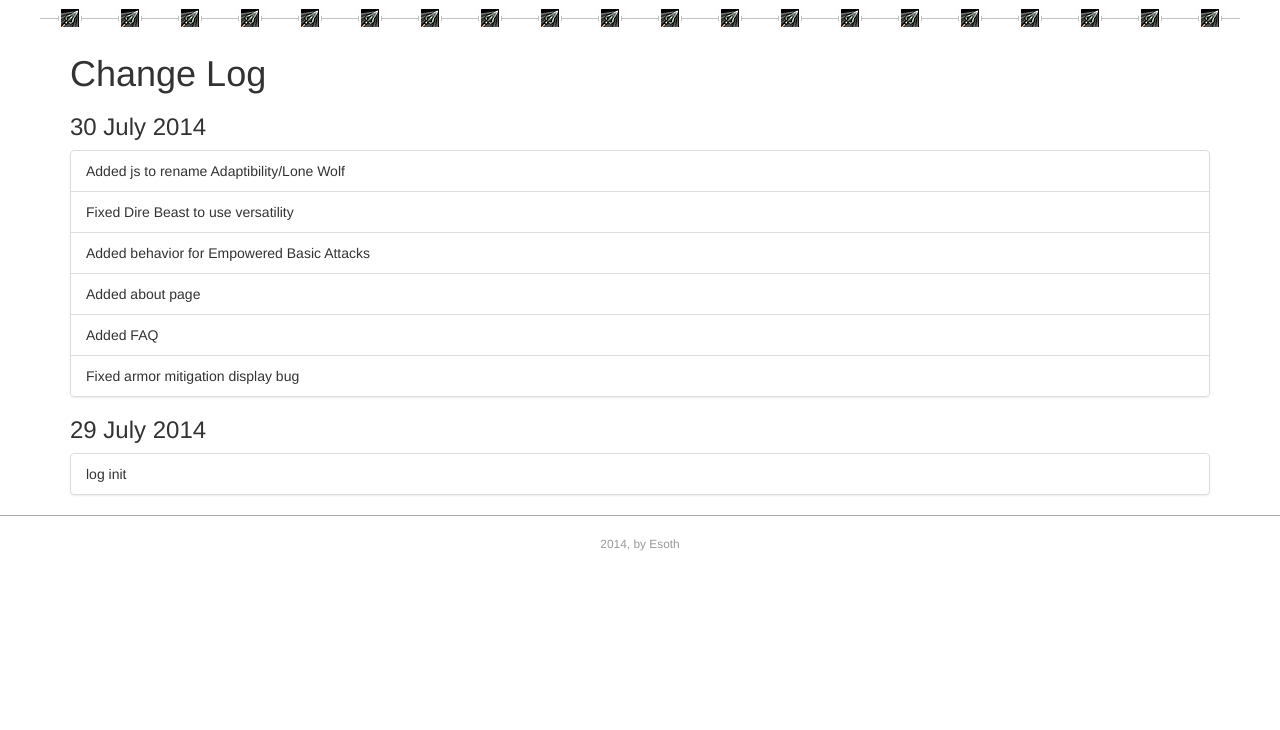
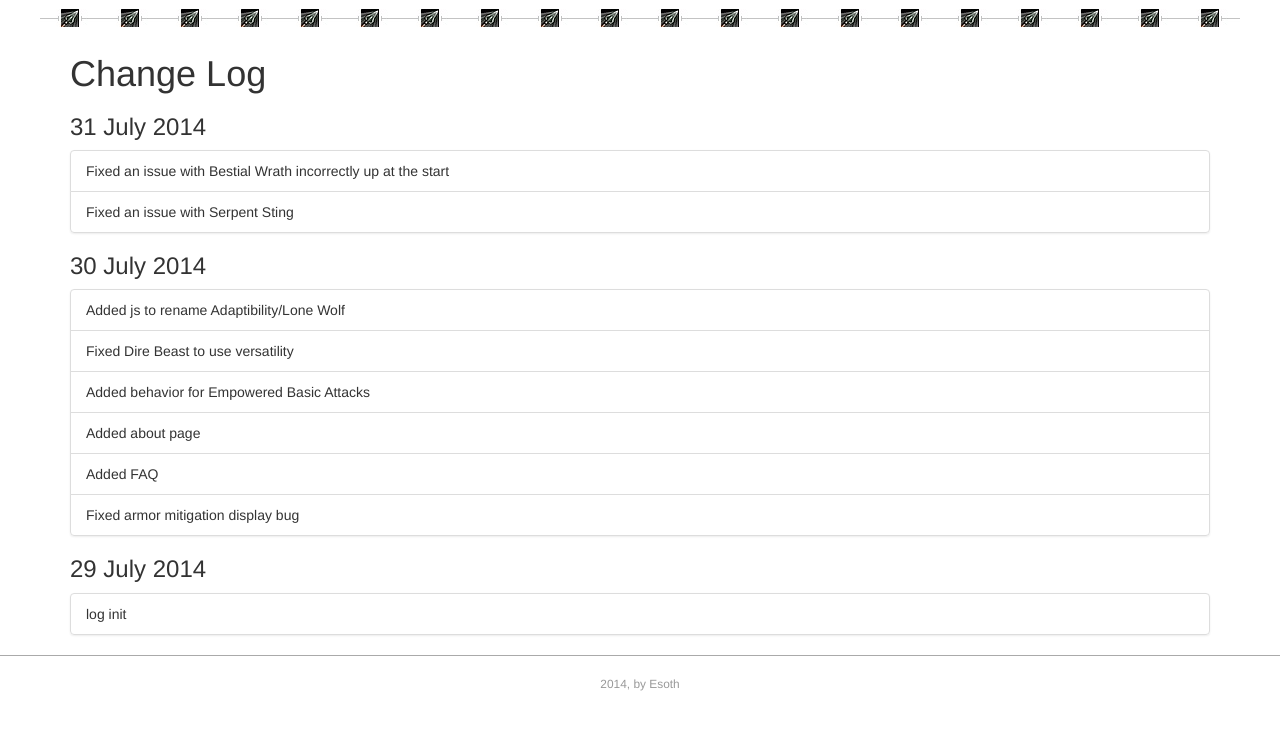
Before and after one commit to esoth/hunter, a Django app: template templates/changelog.html in a window 1280 px wide. Shown: the part 51-781 px from the top of the page. Run offline with Django 3.2, Linux system fonts and the light colour scheme; the template is opened without the code that fills it, so the values that code supplies are empty; some libraries are stand-ins or nearby versions.

Commit message:
fix sv issue

```diff
--- a/templates/changelog.html
+++ b/templates/changelog.html
@@ -4,6 +4,12 @@
 {% block content %}
   <div class="container">
     <h1>Change Log</h1>
+
+    <h3>31 July 2014</h3>
+    <ul class="list-group">
+      <li class="list-group-item">Fixed an issue with Bestial Wrath incorrectly up at the start</li>
+      <li class="list-group-item">Fixed an issue with Serpent Sting</li>
+    </ul>
 
     <h3>30 July 2014</h3>
     <ul class="list-group">
--- a/views.py
+++ b/views.py
@@ -137,6 +137,7 @@ def CalcView(request):
                 {'form': form,
                  'stattable': grouper(stattable),
                  'spelltable': grouper(spelltable),
+                 'spelllist': spelltable,
                  'meta':meta,
                  'totals':totals,
                  'aoetotals':aoetotals,
```
Also changed, not shown: templates/hunter/calc.html (+7 -1 lines).
